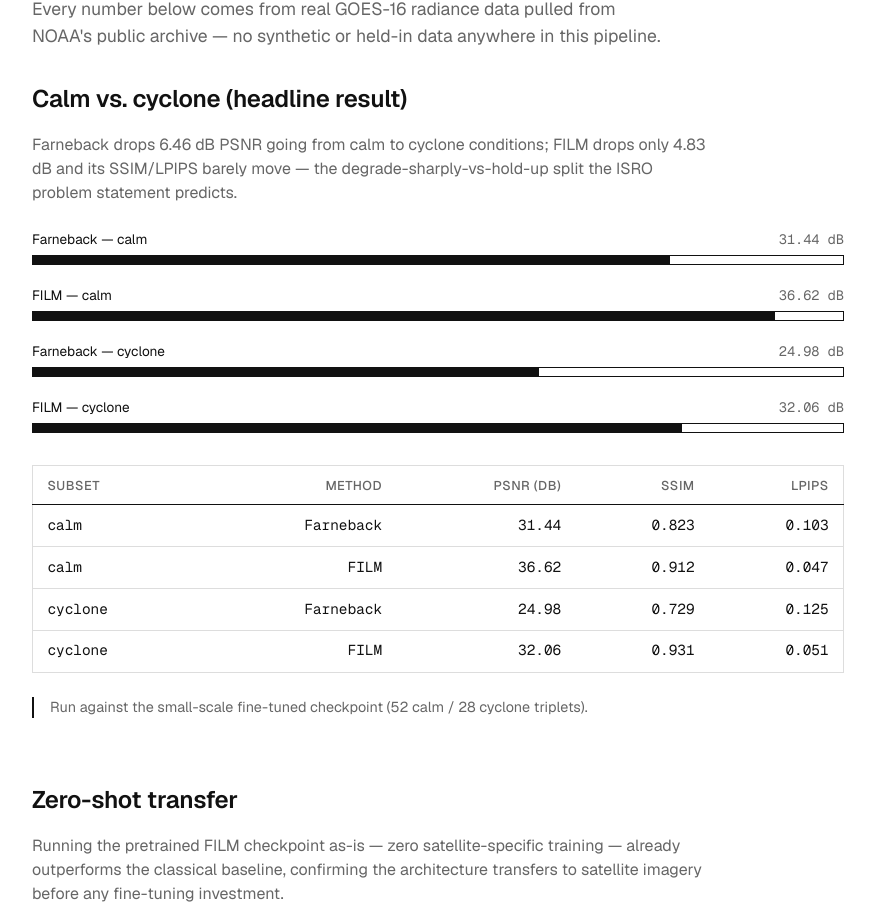
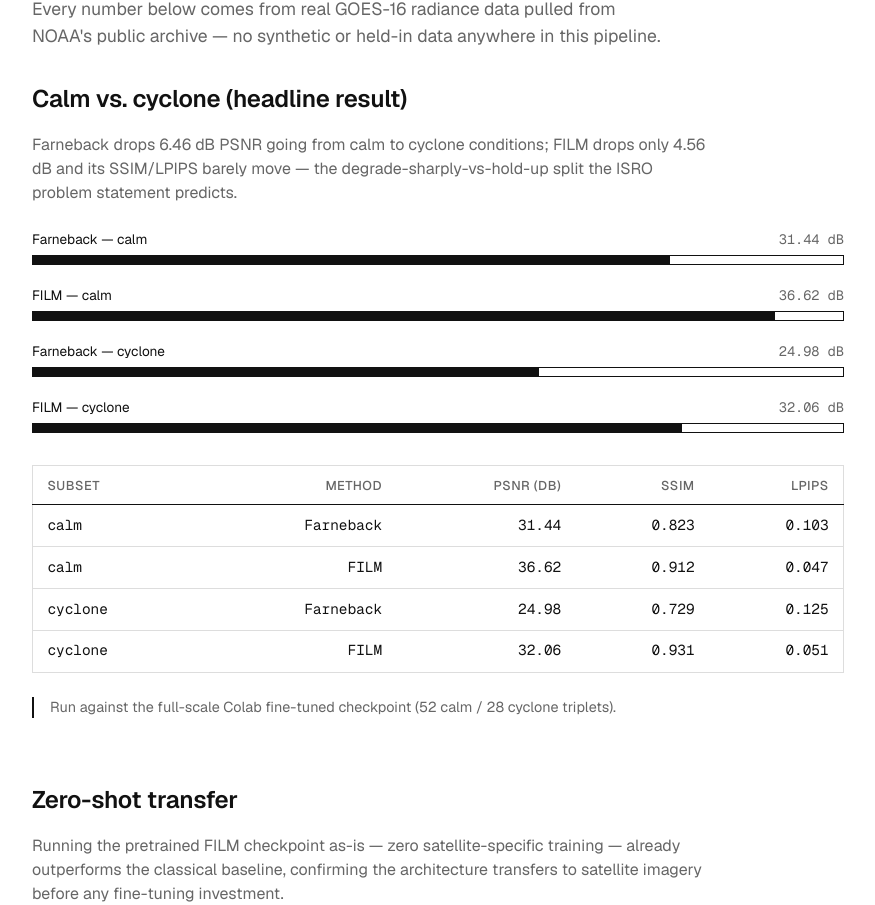
Before and after one commit to HimanshuSolo/Antara, a Next.js app in the folder web/: page /results in a window 1280 px wide. Shown: the part 271-1176 px from the top of the page, without its empty margins (202-1077 px from the left). Built offline with nearby package versions, Linux system fonts and the light colour scheme.

Commit message:
fix(web): update /results copy for the full-scale checkpoint's numbers

```diff
--- a/web/app/results/page.tsx
+++ b/web/app/results/page.tsx
@@ -27,7 +27,7 @@
         <h2>Calm vs. cyclone (headline result)</h2>
         <p className="prose">
           Farneback drops 6.46 dB PSNR going from calm to cyclone conditions; FILM drops only
-          4.83 dB and its SSIM/LPIPS barely move — the degrade-sharply-vs-hold-up split the ISRO
+          4.56 dB and its SSIM/LPIPS barely move — the degrade-sharply-vs-hold-up split the ISRO
           problem statement predicts.
         </p>
         <PsnrBarChart />
@@ -49,7 +49,7 @@
           />
         </div>
         <p className="caveat">
-          Run against the small-scale fine-tuned checkpoint (52 calm / 28 cyclone triplets).
+          Run against the full-scale Colab fine-tuned checkpoint (52 calm / 28 cyclone triplets).
         </p>
       </section>
 
```
